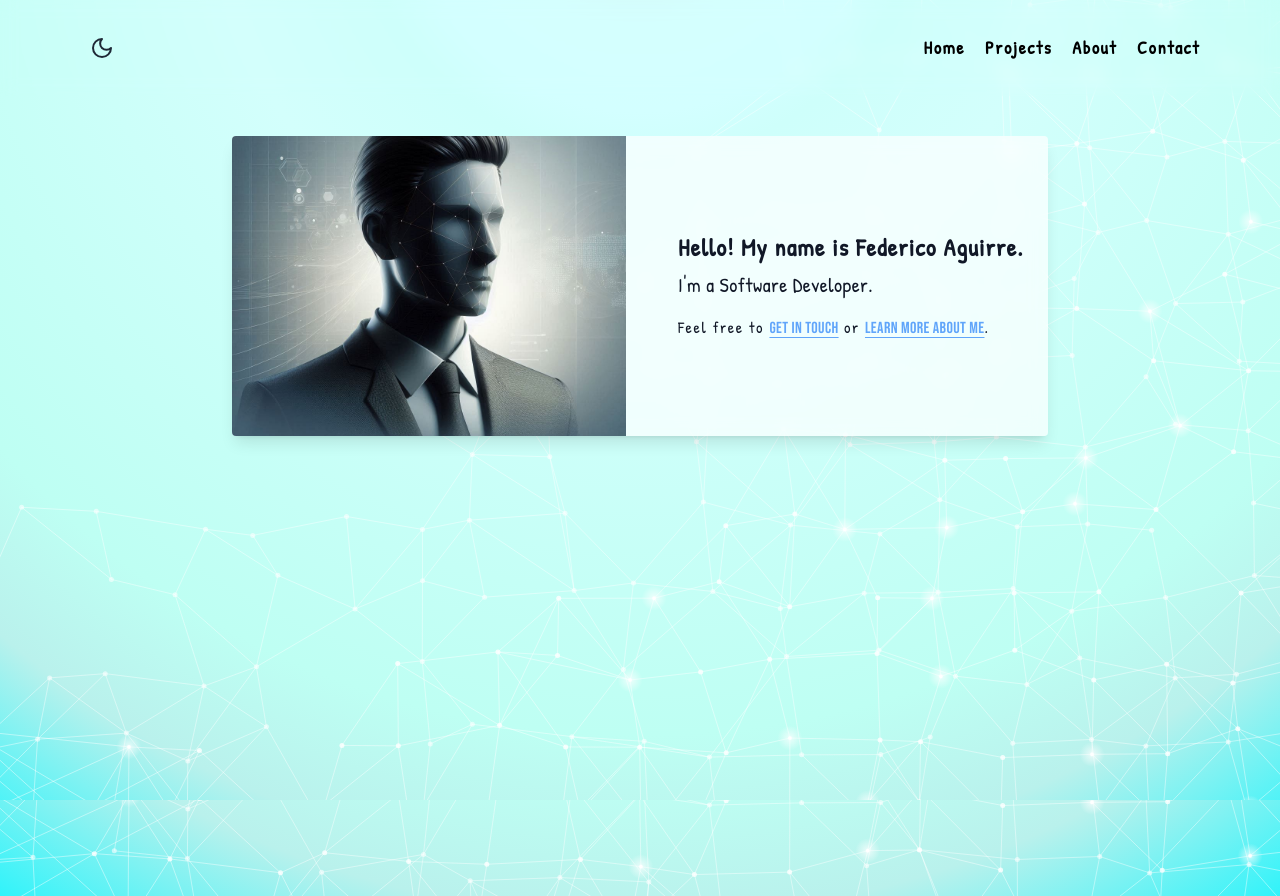
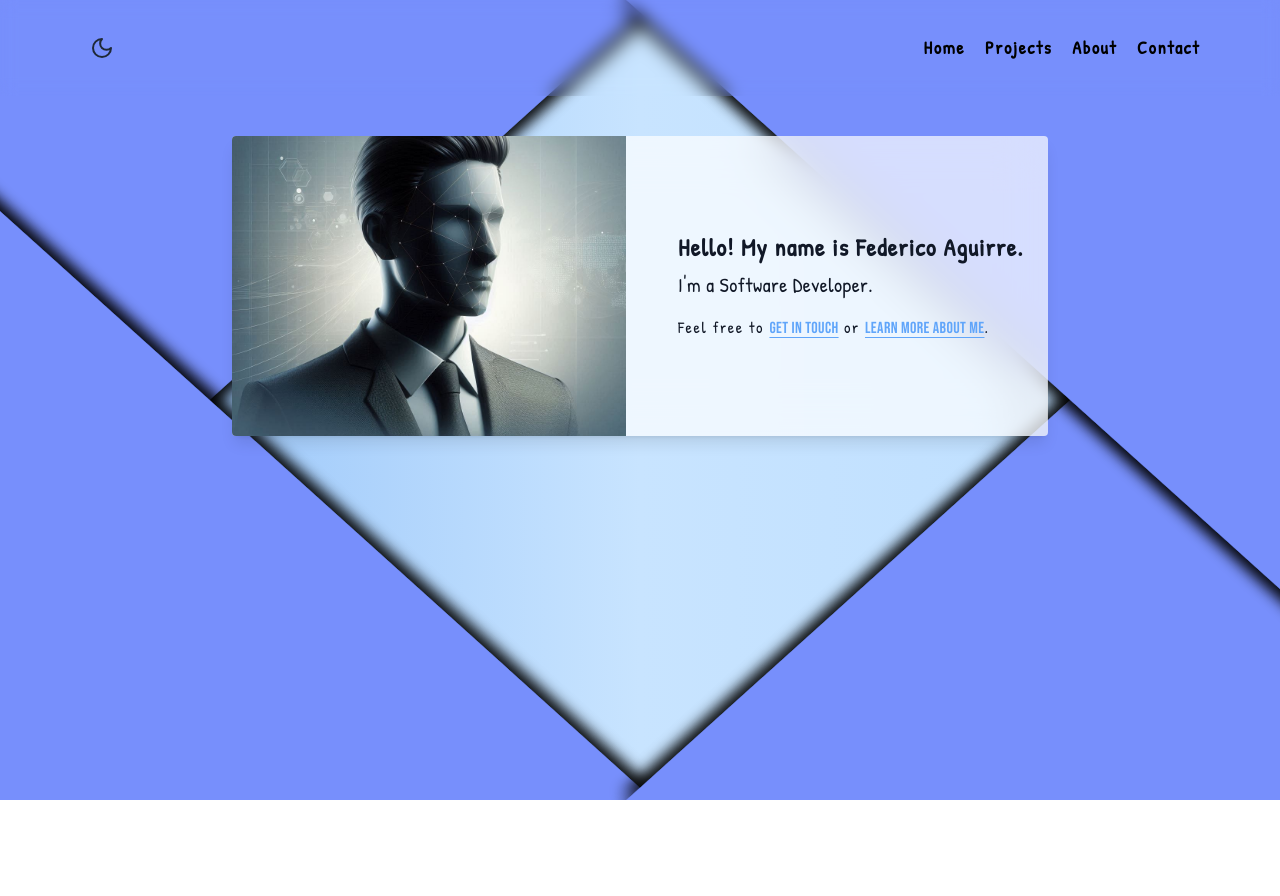
Before and after one commit to iSmirk-01/Portfolio, a Next.js app: page / in a window 1280 px wide. After the commit the page ends 800 px from the top, so only its background shows below. Built offline with nearby package versions, Linux system fonts and the light colour scheme.

Commit message:
styles updated

```diff
--- a/app/components/Background.tsx
+++ b/app/components/Background.tsx
@@ -20,7 +20,7 @@ export default function BackgroundTransition() {
           <motion.div
             key="dark"
             className="absolute inset-0 bg-cover bg-center"
-            style={{ backgroundImage: "url('/darkpoly.svg')" }}
+            style={{ backgroundImage: "url('/darkpaper.svg')" }}
             initial={{ opacity: 0 }}
             animate={{ opacity: 1 }}
             exit={{ opacity: 0 }}
@@ -30,7 +30,7 @@ export default function BackgroundTransition() {
           <motion.div
             key="light"
             className="absolute inset-0 bg-cover bg-center"
-            style={{ backgroundImage: "url('/lightpolyblue.svg')" }}
+            style={{ backgroundImage: "url('/lightpaper.svg')" }}
             initial={{ opacity: 0 }}
             animate={{ opacity: 1 }}
             exit={{ opacity: 0 }}
--- a/app/components/NavBar.tsx
+++ b/app/components/NavBar.tsx
@@ -14,7 +14,7 @@ function NavBar() {
     }
 
   return (
-    <nav className="flex items-center justify-between px-20 h-24 tracking-widest backdrop-blur sticky top-0 z-10">
+    <nav className="flex items-center justify-between px-20 h-24 tracking-widest backdrop-blur dark:bg-gradient-to-t dark:to-red-500/60 dark:from-transparent sticky top-0 z-10 ">
       <TheneToggle />
       <div className="hidden gap-5 sm:flex font-semibold text-lg">
         <NavLink
--- a/app/globals.css
+++ b/app/globals.css
@@ -2,6 +2,7 @@
 @tailwind components;
 @tailwind utilities;
 
+/* light default */
 :root {
   --background: #F8F8F8;
   --foreground: #333333;
@@ -11,20 +12,4 @@
 html.dark {
   --background: #121212;
   --foreground: #E0E0E0;
-  background-image: url('/darkpoly.svg');
-  background-size: cover;
-  background-position: center;
-  background-repeat: no-repeat;
-  min-height: 100vh;
-  width: 100%;
 }
-
-/* Light Mode */
-html {
-  background-image: url('/lightpolyblue.svg');
-  background-size: cover;
-  background-position: center;
-  background-repeat: no-repeat;
-  min-height: 100vh;
-  width: 100%;
-}
--- a/app/lib/ui/about/Card.tsx
+++ b/app/lib/ui/about/Card.tsx
@@ -5,9 +5,9 @@ interface Props {
 
 function Card({ title, description }: Props) {
   return (
-    <div className="min-h-64 dark:bg-transparent bg-white/80 dark:border shadow-lg backdrop-blur flex flex-col items-center gap-10 py-8 px-4 w-[70%] max-w-6xl rounded text-gray-800 dark:text-white">
-      <h1 className="text-3xl tracking-widest font-bold">{title}</h1>
-      <p className="max-w-4xl leading-relaxed text-lg lg:text-xl tracking-wider font-medium">
+    <div className="min-h-64 dark:bg-transparent bg-white/50 dark:border shadow-lg backdrop-blur-xl flex flex-col items-center gap-10 py-8 px-4 w-[70%] max-w-6xl rounded text-gray-800 dark:text-white">
+      <h1 className="text-4xl tracking-widest font-bold">{title}</h1>
+      <p className="max-w-4xl leading-relaxed text-lg lg:text-xl tracking-wider font-medium text-[#E0E0E0]">
         {description}
       </p>
     </div>
--- a/app/lib/ui/home/Card.tsx
+++ b/app/lib/ui/home/Card.tsx
@@ -7,7 +7,7 @@ function Card() {
   const link_styles =
     "underline-offset-4 underline tracking-wide hover:text-blue-300 focus:text-blue-300 active:text-blue-600 text-blue-400";
   return (
-    <main className="grid md:grid-cols-2 place-content-center dark:bg-transparent dark:border dark:border-white px-4 py-10 md:px-0 md:py-0 gap-7 min-h-max mx-4 max-h-max rounded overflow-hidden shadow-lg bg-white/70 text-gray-900 dark:text-zinc-100 font-medium backdrop-blur">
+    <main className="grid md:grid-cols-2 place-content-center dark:bg-transparent dark:border dark:border-white px-4 py-10 md:px-0 md:py-0 gap-7 min-h-max mx-4 max-h-max rounded overflow-hidden shadow-lg bg-white/70 text-gray-900 dark:text-zinc-100 font-medium backdrop-blur-xl">
       <Image
         src={sleekAvatar}
         alt={"An Image of a sleek mannequin"}
--- a/app/lib/ui/projects/Card.tsx
+++ b/app/lib/ui/projects/Card.tsx
@@ -22,16 +22,16 @@ function Card({
   link = "/"
 }: Props) {
   return (
-    <div className="grid lg:grid-cols-[65%,35%] bg-white/90 backdrop-blur-lg dark:bg-transparent dark:border dark:border-white rounded overflow-hidden w-[80%] 2xl:max-w-7xl mx-auto min-h-96 shadow-lg">
+    <div className="grid lg:grid-cols-[65%,35%] bg-white/90 backdrop-blur-xl dark:bg-transparent dark:border dark:border-white rounded overflow-hidden w-[80%] 2xl:max-w-7xl mx-auto min-h-96 shadow-lg">
       <Image
         src={imageSrc}
         alt={imageAlt}
         className=" object-fill h-full flex-1"
       />
       <div className="flex flex-col items-center justify-center gap-7 px-6 py-8 tracking-wider">
-        <h1 className="text-4xl">{title}</h1>
+        <h1 className="text-5xl">{title}</h1>
         <div className="flex flex-col items-center gap-4">
-          <h2 className="max-w-md text-center leading-relaxed text-xl">
+          <h2 className="max-w-md text-center leading-relaxed text-xl text-[#E0E0E0]">
             {description}
           </h2>
           <Link
--- a/app/page.tsx
+++ b/app/page.tsx
@@ -2,7 +2,7 @@ import Card from "./lib/ui/home/Card"
 
 function Home() {
   return (
-    <div className="min-h-[100vh] w-full flex flex-col items-center py-10 full-page-bg">
+    <div className="h-full w-full flex flex-col items-center py-10 full-page-bg">
       <Card />
     </div>
   )
```
Also changed, not shown: public/darkpaper.svg (added), public/lightpaper.svg (added).
